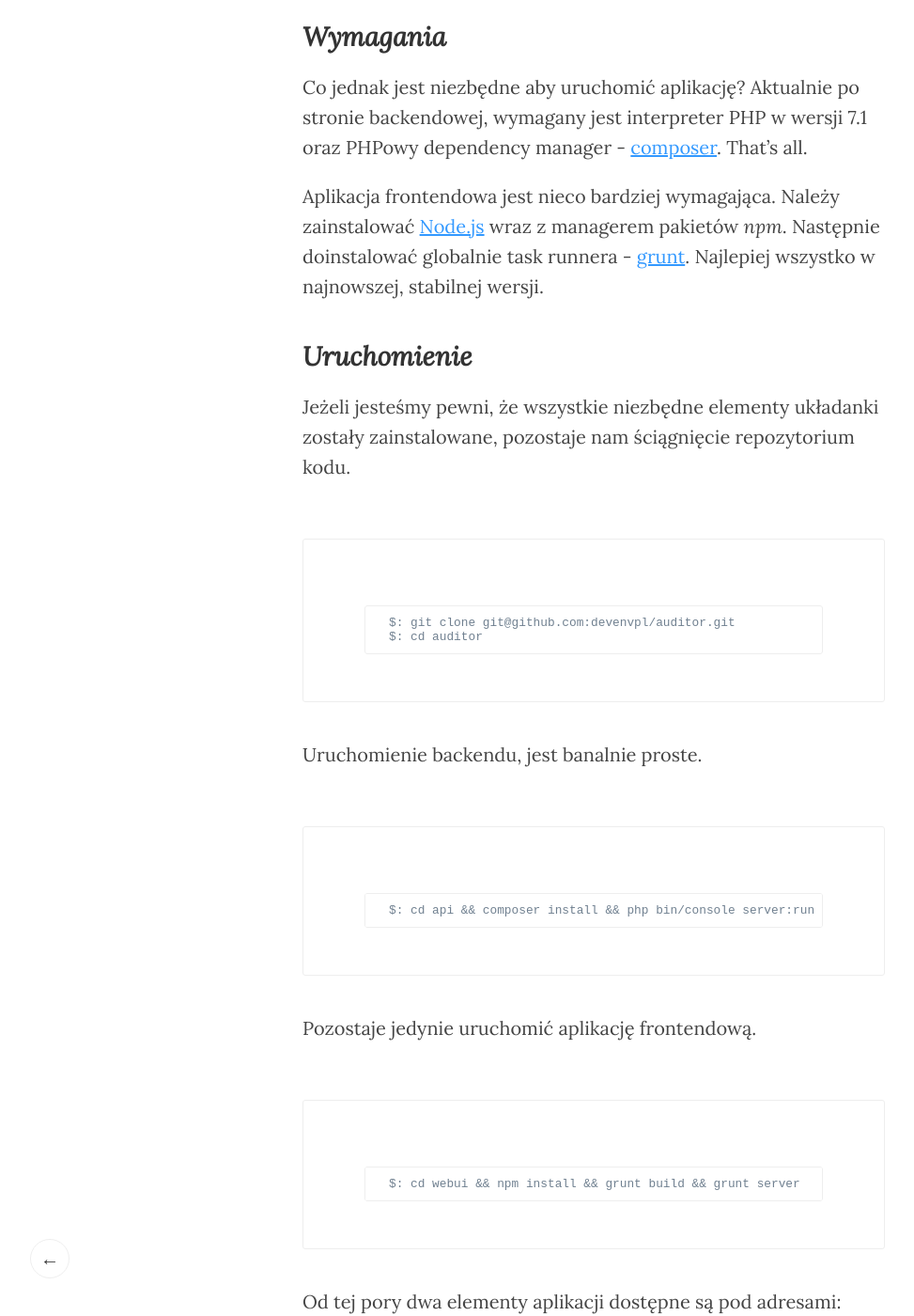
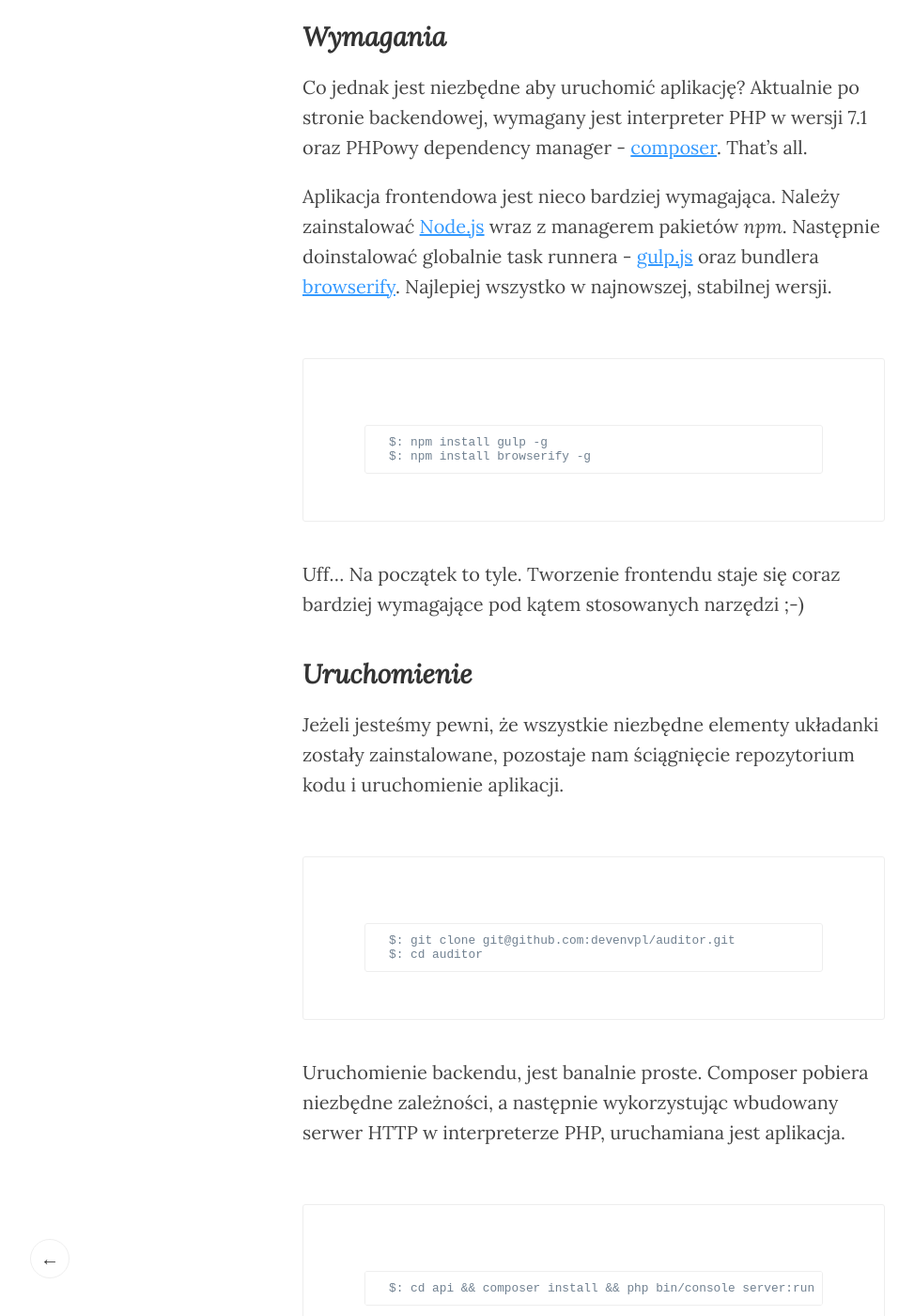
Before and after one commit to devenvpl/devenvpl, a Jekyll site: the page built from _posts/2017-03-06-auditor-uruchamiamy-projekt.md, in a window 1280 px wide and 1400 px high, scrolled down 1319 px. Shown: the whole window at 94% size, without its empty margins (8-981 px from the left). Built offline with Jekyll 4.4.1, drawn with Linux system fonts in a browser that asks for light colours; some of the changed text lies outside the part shown.

Commit message:
Poprawki dla poleceń uruchamiających projekt

````diff
--- a/_posts/2017-03-06-auditor-uruchamiamy-projekt.md
+++ b/_posts/2017-03-06-auditor-uruchamiamy-projekt.md
@@ -24,27 +24,34 @@
 
 Co jednak jest niezbędne aby uruchomić aplikację? Aktualnie po stronie backendowej, wymagany jest interpreter PHP w wersji 7.1 oraz PHPowy dependency manager - [composer](https://getcomposer.org/). That's all.
 
-Aplikacja frontendowa jest nieco bardziej wymagająca. Należy zainstalować [Node.js](https://nodejs.org) wraz z managerem pakietów *npm*. Następnie doinstalować globalnie task runnera - [grunt](https://gruntjs.com/). Najlepiej wszystko w najnowszej, stabilnej wersji.
+Aplikacja frontendowa jest nieco bardziej wymagająca. Należy zainstalować [Node.js](https://nodejs.org) wraz z managerem pakietów *npm*. Następnie doinstalować globalnie task runnera - [gulp.js](http://gulpjs.com/) oraz bundlera [browserify](http://browserify.org/). Najlepiej wszystko w najnowszej, stabilnej wersji.
+
+```
+$: npm install gulp -g
+$: npm install browserify -g
+```
+
+Uff... Na początek to tyle. Tworzenie frontendu staje się coraz bardziej wymagające pod kątem stosowanych narzędzi ;-)
 
 ## Uruchomienie
 
-Jeżeli jesteśmy pewni, że wszystkie niezbędne elementy układanki zostały zainstalowane, pozostaje nam ściągnięcie repozytorium kodu.
+Jeżeli jesteśmy pewni, że wszystkie niezbędne elementy układanki zostały zainstalowane, pozostaje nam ściągnięcie repozytorium kodu i uruchomienie aplikacji.
 
 ```
 $: git clone git@github.com:devenvpl/auditor.git
 $: cd auditor
 ```
 
-Uruchomienie backendu, jest banalnie proste.
+Uruchomienie backendu, jest banalnie proste. Composer pobiera niezbędne zależności, a następnie wykorzystując wbudowany serwer HTTP w interpreterze PHP, uruchamiana jest aplikacja.
 
 ```
 $: cd api && composer install && php bin/console server:run
 ```
 
-Pozostaje jedynie uruchomić aplikację frontendową.
+Start aplikacji frontendowej, wygląda bardzo podobnie. Npm instaluje wszystkie potrzebne biblioteki, gulp przygotowuje pliki (m.in konkatenacja bibliotek), a następnie zaczynamy serwować pliki statyczne.
 
 ```
-$: cd webui && npm install && grunt build && grunt server
+$: cd webui && npm install && gulp dist && gulp serve
 ```
 
 Od tej pory dwa elementy aplikacji dostępne są pod adresami:
````
